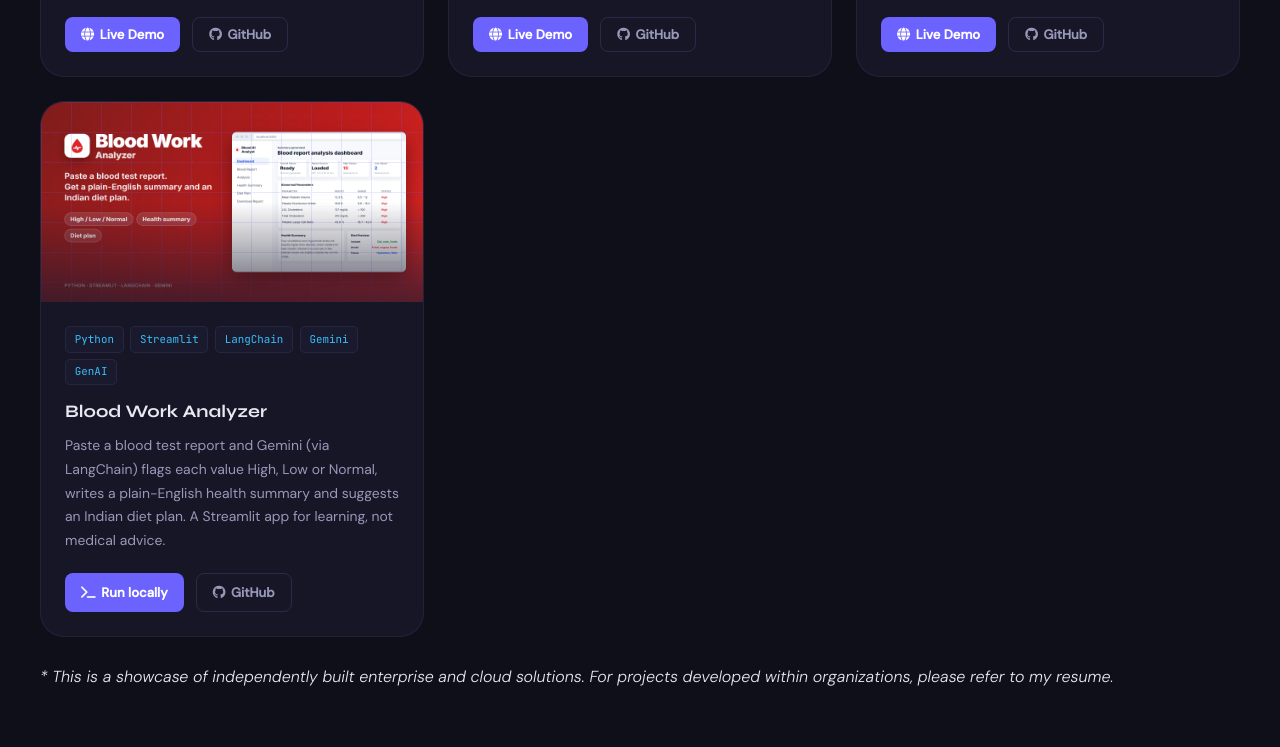
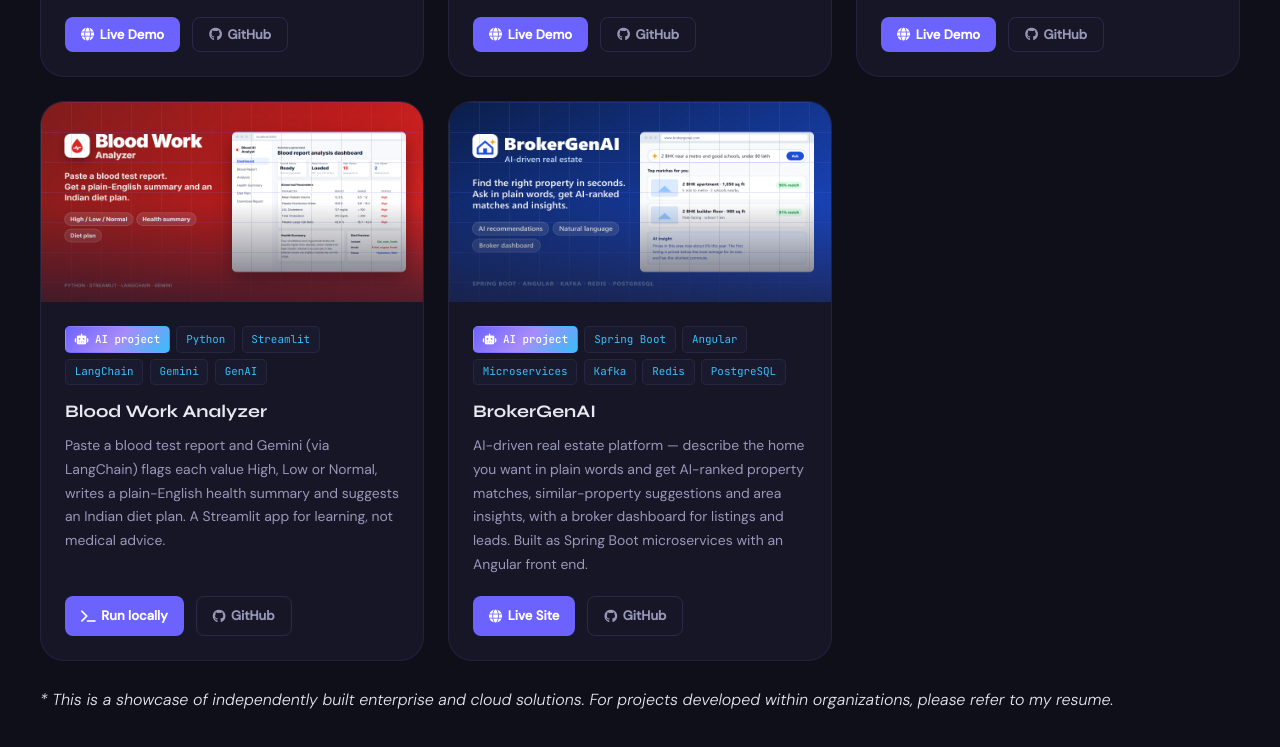
Before and after one commit to sumitcoin/sumit.co.in, a plain HTML site: page index.html in a window 1280 px wide. Shown: the part 4793-5540 px from the top of the page. Drawn offline with Linux system fonts and the light colour scheme.

Commit message:
Add BrokerGenAI project card and AI project tags
New BrokerGenAI card with cover image, live site and GitHub links.
SmartAudit-IQ, Blood Work Analyzer and BrokerGenAI get an "AI project" tag.

Co-Authored-By: Claude Opus 5.5 <noreply@anthropic.com>

```diff
--- a/index.html
+++ b/index.html
@@ -385,6 +385,7 @@ href="https://cdnjs.cloudflare.com/ajax/libs/font-awesome/6.5.1/css/all.min.css"
     }
     .project-body { padding: 1.5rem; flex: 1; display: flex; flex-direction: column; }
     .project-tags { display: flex; flex-wrap: wrap; gap: 0.4rem; margin-bottom: 0.75rem; }
+    .project-tag.ai-tag { color: #fff; background: var(--grad1); border-color: transparent; font-weight: 500; }
     .project-tag {
       font-family: 'JetBrains Mono', monospace; font-size: 0.68rem;
       padding: 0.2rem 0.55rem; border-radius: 5px;
@@ -1018,6 +1019,7 @@ href="https://cdnjs.cloudflare.com/ajax/libs/font-awesome/6.5.1/css/all.min.css"
 		</div>
         <div class="project-body">
           <div class="project-tags">
+            <span class="project-tag ai-tag"><i class="fas fa-robot"></i> AI project</span>
             <span class="project-tag">Spring Boot</span>
             <span class="project-tag">Angular</span>
             <span class="project-tag">Java</span>
@@ -1104,6 +1106,7 @@ href="https://cdnjs.cloudflare.com/ajax/libs/font-awesome/6.5.1/css/all.min.css"
         </div>
         <div class="project-body">
           <div class="project-tags">
+            <span class="project-tag ai-tag"><i class="fas fa-robot"></i> AI project</span>
             <span class="project-tag">Python</span>
             <span class="project-tag">Streamlit</span>
             <span class="project-tag">LangChain</span>
@@ -1115,6 +1118,31 @@ href="https://cdnjs.cloudflare.com/ajax/libs/font-awesome/6.5.1/css/all.min.css"
           <div class="project-actions">
             <a class="project-btn project-btn-primary" style="text-decoration:none" href="https://github.com/sumitcoin/BloodWorkAnalyzer-AI#%EF%B8%8F-installation" target="_blank" rel="noopener"><i class="fas fa-terminal"></i> Run locally</a>
             <a class="project-btn project-btn-outline" style="text-decoration:none" href="https://github.com/sumitcoin/BloodWorkAnalyzer-AI" target="_blank" rel="noopener"><i class="fab fa-github"></i> GitHub</a>
+          </div>
+        </div>
+      </div>
+
+
+      <div class="project-card reveal">
+        <div class="project-img">
+          <div class="project-img-bg"></div>
+          <img src='img/brokergenai.png' alt="BrokerGenAI AI property search" style="width: 100%; height: 100%;">
+        </div>
+        <div class="project-body">
+          <div class="project-tags">
+            <span class="project-tag ai-tag"><i class="fas fa-robot"></i> AI project</span>
+            <span class="project-tag">Spring Boot</span>
+            <span class="project-tag">Angular</span>
+            <span class="project-tag">Microservices</span>
+            <span class="project-tag">Kafka</span>
+            <span class="project-tag">Redis</span>
+            <span class="project-tag">PostgreSQL</span>
+          </div>
+          <div class="project-title">BrokerGenAI</div>
+          <p class="project-desc">AI-driven real estate platform — describe the home you want in plain words and get AI-ranked property matches, similar-property suggestions and area insights, with a broker dashboard for listings and leads. Built as Spring Boot microservices with an Angular front end.</p>
+          <div class="project-actions">
+            <a class="project-btn project-btn-primary" style="text-decoration:none" href="https://www.brokergenai.com" target="_blank" rel="noopener"><i class="fas fa-globe"></i> Live Site</a>
+            <a class="project-btn project-btn-outline" style="text-decoration:none" href="https://github.com/sumitcoin/BrokerGenAI" target="_blank" rel="noopener"><i class="fab fa-github"></i> GitHub</a>
           </div>
         </div>
       </div>
```
Also changed, not shown: img/brokergenai.png (added).
